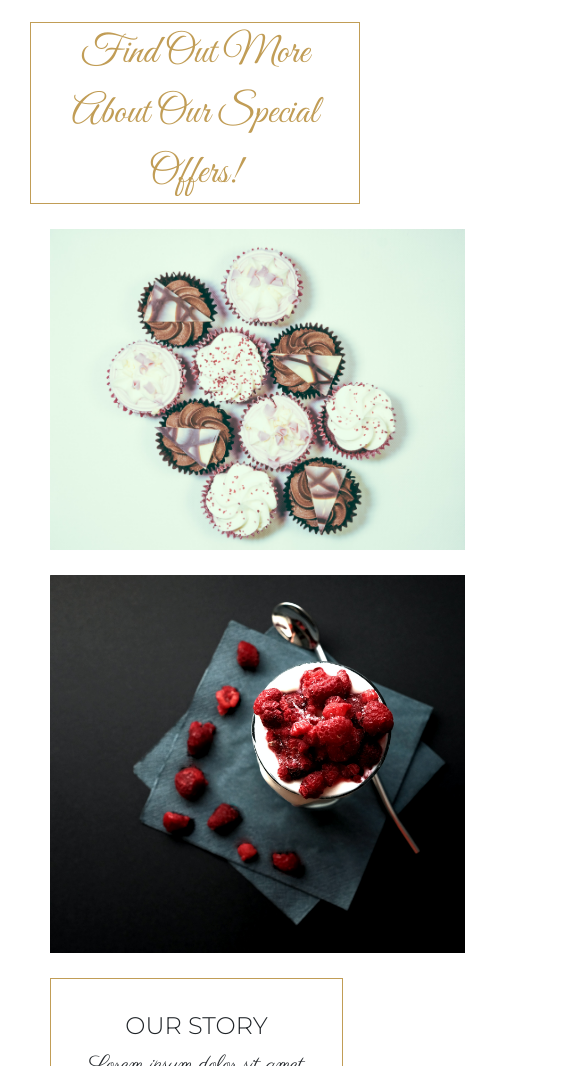
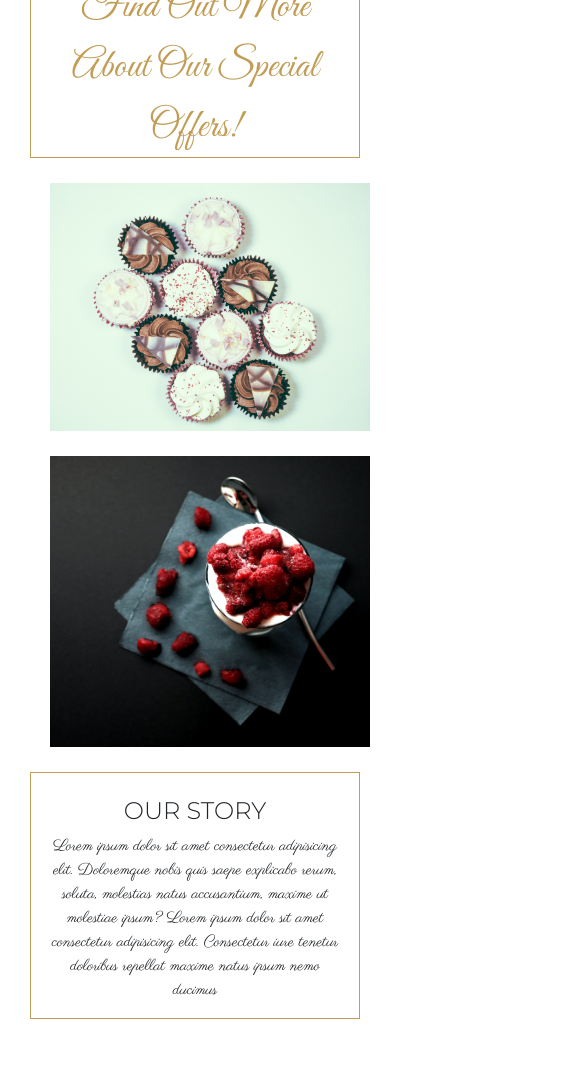
Before and after one commit to Ess91/Cake-Example, a plain HTML site: page index.html in a window 390 px wide. Shown: the part 934-2000 px from the top of the page, 585 px wide, since content can reach past the window. Drawn offline with nearby package versions, Linux system fonts and the light colour scheme; files whose address does not match are found by name; a web font is replaced by a local one.

Commit message:
mobile version

```diff
--- a/styles.css
+++ b/styles.css
@@ -469,7 +469,8 @@
 
 .home-boxes:nth-child(1) img {
 order: 4;
-
+margin: 0 auto;
+display: block;
 }
 
 .home-boxes:nth-child(2) img{
@@ -486,25 +487,31 @@
 
 .home-boxes:nth-child(4) {
 order: 5;
+margin: 0 auto;
+display: block;
+margin-bottom: 19px;
+font-size: medium;
+margin-top: 5px;
 }
 
 .home-boxes:nth-child(5) {
 order: 1;
+margin: 0 auto;
+display: block;
+margin-bottom: 20px;
+margin-top: 5px;
+padding-top: 25px;
 }
 
-.home-boxes:nth-child(4) {
- margin-left: 20px;
+.cake-info p {
+  width: 28em;
 }
-
-.home-boxes:nth-child(5) {
- padding-top: 0;
 
 }
 
-
-
-
-.home-boxes img {
-  width: 415px;
+@media screen and (max-width: 600px) {
+  .cake-info p {
+    width: 25em;
+    font-size: medium;
+  }
 }
-}
```
